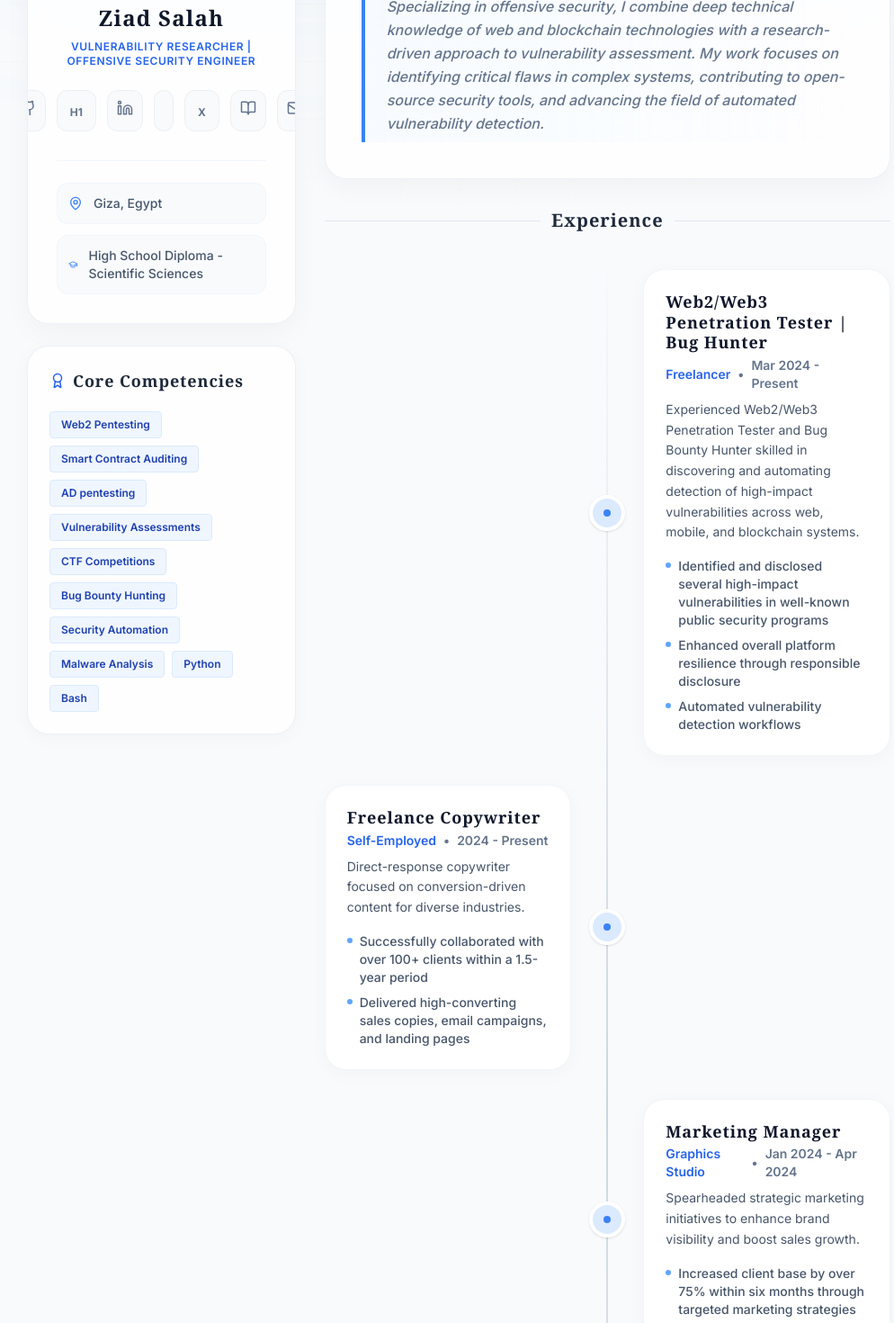
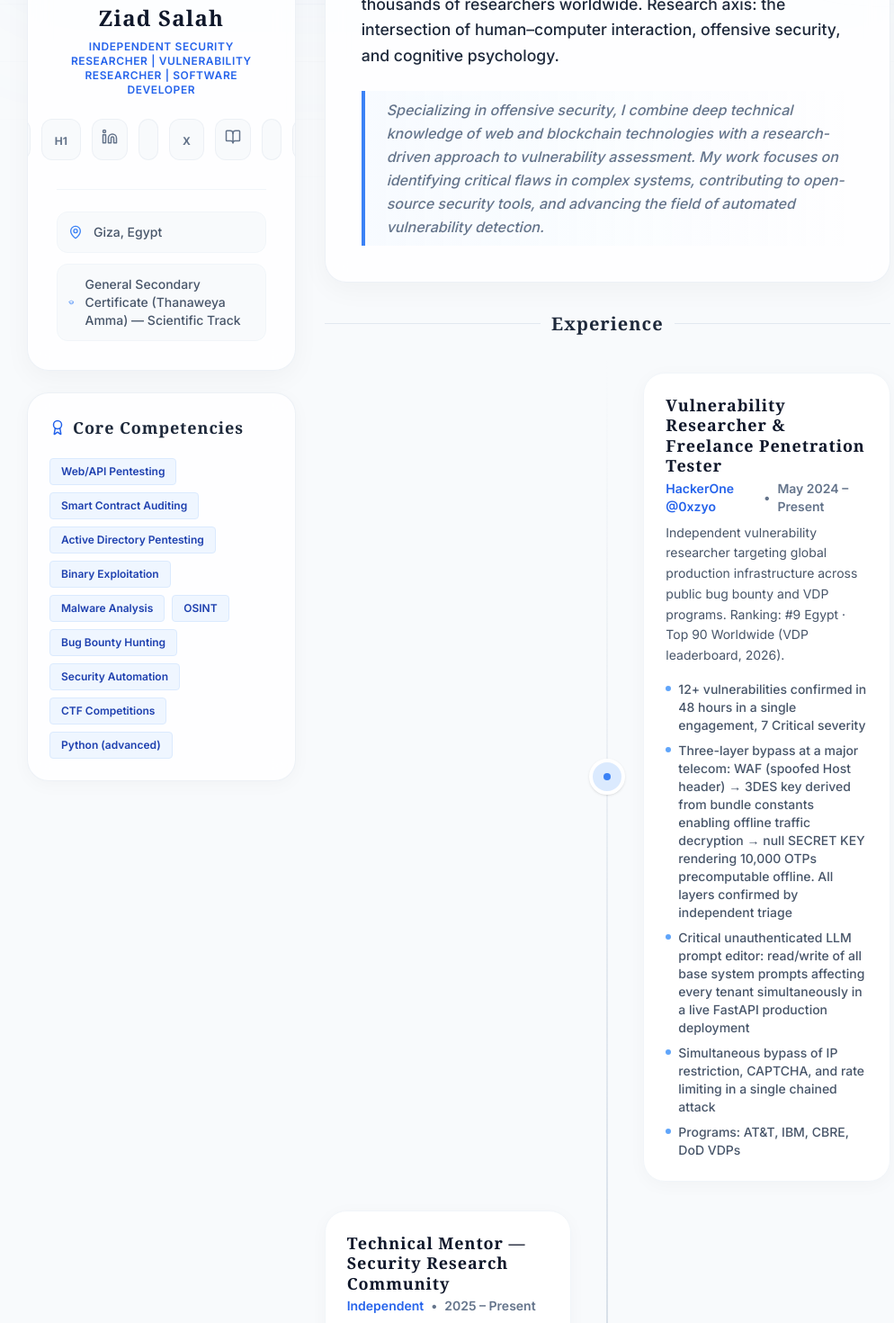
Before and after one commit to Zierax/Ziad-Portfolio, a React (Vite) app: page /academic in a window 1280 px wide. Shown: the part 380-1850 px from the top of the page at 90% size, without its empty margins (130-1124 px from the left). Built offline with nearby package versions, Linux system fonts and the light colour scheme; the HTML template or start-up script is replaced by a standard one.

Commit message:
Revise profile and academic research details
Updated academic research entries, profile data, skills, experience, writeups, projects, education, certifications, awards, athletic stats, and creative work details.

```diff
--- a/src/data/profile.ts
+++ b/src/data/profile.ts
@@ -48,22 +48,35 @@ export interface AcademicResearch {
 
 export const academicResearches: AcademicResearch[] = [
   {
+    title: "PTRR: A Metacognitive Framework for Measuring and Mitigating Automation Bias in AI-Assisted Vulnerability Research",
+    date: "2026",
+    description: "Introduces ABI, CSI, TIIS — three behavioral indices measuring automation bias, grounded in Dual Process Theory and Cognitive Load Theory. Case study: 0→7 critical-severity findings over equivalent 60-hour periods, confirmed by independent programme triage. Active scholarly correspondence with Prof. Gajos (Harvard SEAS) on HLM design; WOOT '27 endorsement from Prof. Bianchi (Purdue). 167 views · 94 downloads (7 days).",
+    journalOrConference: "IEEE AIITA 2026 (Accepted)",
+    doiLink: "https://doi.org/10.5281/zenodo.18873774"
+  },
+  {
     title: "How Non-Living Intelligence Brings Life to Music",
     date: "2026",
-    description: "An exploration into the intersection of artificial intelligence and musical composition, detailing how non-living algorithms can generate lifelike and emotionally resonant music. Keywords: Artificial Intelligence, Music Generation, Algorithmic Composition, Machine Learning",
-    journalOrConference: "Independent Research",
+    description: "Introduces the Delegated Vitality Framework (DVF). Phenomenological study: 10 naive listeners independently assigned structurally convergent kinetic interpretations to an AI-generated score without narrative context. Engages Hanslick, Meyer, Huron, Gadamer. 232 views · 114 downloads (15 days).",
+    journalOrConference: "Preprint — Zenodo, OpenAIRE, Google Scholar",
     pdfLink: "https://github.com/Zierax/Ziad-Portfolio/blob/main/src/assets/researches/How_Non-Living_Intelligence_Brings_Life_to_Music.pdf",
     doiLink: "https://doi.org/10.5281/zenodo.18751159"
+  },
+  {
+    title: "Reverse Correction Assessment Methodology (RCAM): Evaluating Conceptual Understanding Through Elimination-Based Scoring",
+    date: "2026",
+    description: "Proposes a multiple-choice scoring system where students eliminate incorrect options rather than select correct ones, scored via RMS with continuous penalty exponent. Extends Bruno & Dirkzwager (1995). Preliminary data: ~4× reduction in time-to-mastery.",
+    journalOrConference: "Preprint v0.1"
   }
 ];
 
 export const profileData = {
   name: "Ziad Salah",
-  title: "Vulnerability Researcher | Offensive Security Engineer",
+  title: "Independent Security Researcher | Vulnerability Researcher | Software Developer",
   email: "zs.01117875692@gmail.com",
   phone: "+201117875692",
   location: "Giza, Egypt",
-  bio: "Cybersecurity professional specializing in web, API, and smart contract testing, with strong skills in automation and vulnerability research. Passionate about securing the decentralized web and breaking complex systems.",
+  bio: "Independent security researcher and self-directed scholar operating without institutional affiliation. Published academic research indexed on Zenodo, OpenAIRE, and Google Scholar. Discovered critical vulnerabilities in global production infrastructure. Developed open-source security tools adopted by thousands of researchers worldwide. Research axis: the intersection of human–computer interaction, offensive security, and cognitive psychology.",
   avatar: "https://github.com/Zierax.png",
   socials: [
     { platform: "GitHub", url: "https://github.com/Zierax", username: "Zierax" },
@@ -72,95 +85,124 @@ export const profileData = {
     { platform: "TryHackMe", url: "https://tryhackme.com/p/Zierax", username: "Zierax" },
     { platform: "X (Twitter)", url: "https://x.com/Zierax_x", username: "@Zierax_x" },
     { platform: "Medium", url: "https://0xzyo.medium.com", username: "0xzyo" },
+    { platform: "ORCID", url: "https://orcid.org/0009-0002-6813-2416", username: "0009-0002-6813-2416" },
   ]
 };
 
 export const skills = {
   cybersecurity: [
-    "Web2 Pentesting",
+    "Web/API Pentesting",
     "Smart Contract Auditing",
-    "AD pentesting",
-    "Vulnerability Assessments",
-    "CTF Competitions",
+    "Active Directory Pentesting",
+    "Binary Exploitation",
+    "Malware Analysis",
+    "OSINT",
     "Bug Bounty Hunting",
     "Security Automation",
-    "Malware Analysis"
+    "CTF Competitions",
   ],
   tools: [
     "Burp Suite",
-    "OpenVAS",
     "Caido",
+    "nmap",
+    "ffuf",
+    "Arjun",
+    "Shodan",
+    "Censys",
+    "nuclei",
     "Metasploit",
-    "Nmap",
-    "Wireshark",
-    "Solidity Analysis Tools"
+    "YARA",
+    "strace",
   ],
   programming: [
-    "Python",
+    "Python (advanced)",
+    "C/C++",
     "Bash",
+    "JavaScript/TypeScript",
+    "React",
     "Solidity",
-    "Full-Stack Development",
-    "Machine Learning",
-    "TypeScript/JavaScript",
-    "C/C++"
+    "LightGBM",
+    "scikit-learn",
+    "TF-IDF",
+  ],
+  research: [
+    "Dual Process Theory",
+    "Cognitive Load Theory",
+    "Signal Detection Theory",
+    "HLM/LME Modeling",
+    "Framework Development",
+    "Phenomenological Analysis",
   ],
   business: [
     "Marketing",
     "Digital Advertising",
     "Communication",
     "Social Media Management",
-    "Copywriting"
+    "Copywriting",
   ],
 };
 
 export const experience: Experience[] = [
   {
-    title: "Web2/Web3 Penetration Tester | Bug Hunter",
-    company: "Freelancer",
-    period: "Mar 2024 - Present",
-    description: "Experienced Web2/Web3 Penetration Tester and Bug Bounty Hunter skilled in discovering and automating detection of high-impact vulnerabilities across web, mobile, and blockchain systems.",
+    title: "Vulnerability Researcher & Freelance Penetration Tester",
+    company: "HackerOne @0xzyo",
+    period: "May 2024 – Present",
+    description: "Independent vulnerability researcher targeting global production infrastructure across public bug bounty and VDP programs. Ranking: #9 Egypt · Top 90 Worldwide (VDP leaderboard, 2026).",
     achievements: [
-      "Identified and disclosed several high-impact vulnerabilities in well-known public security programs",
-      "Enhanced overall platform resilience through responsible disclosure",
-      "Automated vulnerability detection workflows",
+      "12+ vulnerabilities confirmed in 48 hours in a single engagement, 7 Critical severity",
+      "Three-layer bypass at a major telecom: WAF (spoofed Host header) → 3DES key derived from bundle constants enabling offline traffic decryption → null SECRET KEY rendering 10,000 OTPs precomputable offline. All layers confirmed by independent triage",
+      "Critical unauthenticated LLM prompt editor: read/write of all base system prompts affecting every tenant simultaneously in a live FastAPI production deployment",
+      "Simultaneous bypass of IP restriction, CAPTCHA, and rate limiting in a single chained attack",
+      "Programs: AT&T, IBM, CBRE, DoD VDPs",
     ],
   },
   {
-    title: "Freelance Copywriter",
-    company: "Self-Employed",
-    period: "2024 - Present",
-    description: "Direct-response copywriter focused on conversion-driven content for diverse industries.",
+    title: "Technical Mentor — Security Research Community",
+    company: "Independent",
+    period: "2025 – Present",
+    description: "Providing 1-on-1 guidance to mentees on bug bounty methodology, vulnerability chaining, and recon frameworks. Framing: mutual problem-solving rather than instruction, to preserve intellectual equality.",
     achievements: [
-      "Successfully collaborated with over 100+ clients within a 1.5-year period",
-      "Delivered high-converting sales copies, email campaigns, and landing pages",
+      "Guided Mohammed through AT&T's programme — he independently confirmed 3 High-severity vulnerabilities",
+      "Maintains two free global methodology resources: My-Recon-Methodology and AI-Prompts-for-Hunting",
     ],
   },
   {
     title: "Marketing Manager",
     company: "Graphics Studio",
-    period: "Jan 2024 - Apr 2024",
+    period: "Dec 2023 – May 2024",
     description: "Spearheaded strategic marketing initiatives to enhance brand visibility and boost sales growth.",
     achievements: [
-      "Increased client base by over 75% within six months through targeted marketing strategies",
+      "Increased client base by 75%+ in six months through targeted marketing strategies",
+      "Declined Regional Marketing Manager offer (Saudi Arabia) to remain focused on research",
     ],
   },
   {
     title: "Copywriter",
     company: "A to Z Marketing Agency",
-    period: "Oct 2023 - Jan 2024",
-    description: "Developed comprehensive marketing copy and content strategies for agency clients.",
+    period: "Oct – Dec 2023",
+    description: "High-impact copy across channels; cross-functional campaign collaboration.",
     achievements: [
-      "Managed end-to-end copywriting projects (A to Z) for multiple brand campaigns",
+      "Managed end-to-end copywriting projects for multiple brand campaigns",
       "Collaborated with cross-functional teams for successful project delivery",
     ],
   },
   {
-    title: "Script-Kiddie",
+    title: "Freelance Copywriter / Social Media Manager",
+    company: "Self-Employed",
+    period: "May 2022 – Feb 2023",
+    description: "Content calendars, scheduling via Hootsuite and Buffer, engagement metric analysis.",
+    achievements: [
+      "Delivered content calendars and engagement metric analysis across multiple clients",
+    ],
+  },
+  {
+    title: "First Encounter with Computing & Systems",
     company: "Localhost",
-    period: "Jan 2016 - Jan 2021",
-    description: "Literally a Script Kid, I was 7 in 2016",
+    period: "2015 – 2016 (Age 7)",
+    description: "Bypassed household router parental controls through first-principles reasoning before having a guide or English literacy. Self-assembled a curriculum from Linux, Bash, and Python at age 7–9, without a teacher or course.",
     achievements: [
-      "Explored random hacking scripts from GitHub and learned basic Python and Bash during this time",
+      "Operational mental model of networking, process isolation, and file systems by age nine",
+      "A constitutional refusal to treat any system as a black box — unchanged since",
     ],
   },
 ];
@@ -169,7 +211,7 @@ export const writeups: Writeup[] = [
   {
     title: "6 Hours, 6 Real-World Critical Bugs",
     date: "Feb 2026",
-    description: "A case study in efficient bug hunting: uncovering multiple critical vulnerabilities in a short timeframe.",
+    description: "A case study in efficient bug hunting: uncovering multiple critical vulnerabilities in a short timeframe. 7.7K views · 2.6K reads.",
     image: criticalsImg,
     link: "https://0xzyo.medium.com/6-hours-6-real-world-critical-bugs-a-case-study-in-efficient-bug-hunting-a88c2002abbb",
     tags: ["Bug Bounty", "Critical", "Web Security"]
@@ -177,31 +219,57 @@ export const writeups: Writeup[] = [
   {
     title: "Critical Unauthenticated LLM Prompt Editor",
     date: "Jan 2026",
-    description: "Discovered a critical vulnerability allowing unauthenticated prompt injection and manipulation in AI infrastructure.",
+    description: "Discovered a critical vulnerability allowing unauthenticated prompt injection and manipulation in AI infrastructure. 1.1K views.",
     image: aiAccessImg,
     link: "https://0xzyo.medium.com/how-i-found-a-critical-unauthenticated-llm-prompt-editor-in-ai-infrastructure-bfca98d68e1f",
     tags: ["AI Security", "LLM Injection", "Critical"]
+  },
+  {
+    title: "How I Bypassed IP Restrictions, CAPTCHA, and Rate Limiting in One Shot",
+    date: "2026",
+    description: "Simultaneous bypass of three independent security controls in a single chained attack. 1.5K views.",
+    image: aiAccessImg,
+    link: "https://0xzyo.medium.com",
+    tags: ["Bug Bounty", "WAF Bypass", "CAPTCHA", "Rate Limiting"]
   }
 ];
 
 export const projects: Project[] = [
   {
+    title: "TinyML Malware Detector",
+    date: "2025–2026",
+    description: "Full LightGBM pipeline with TF-IDF + 32 handcrafted behavioral features, 86% real-world accuracy on 7 malware families from a self-curated dataset of 4,000+ Linux ELF binaries detonated in isolated VMs. TinyML C-header pipeline: zero dynamic memory allocation, 95 ns kernel latency (22,898,948× faster than Python CLI), 4.4 KB binary, ROC-AUC 0.9979, FPR 0.53%.",
+    tags: ["Python", "C", "LightGBM", "scikit-learn", "TinyML", "Malware Analysis"],
+    highlights: "22,898,948× faster than Python CLI — runs on microcontrollers",
+    github: "https://github.com/Zierax/TinyML-Malware-LinuxTypes",
+  },
+  {
+    title: "Taskware Manager",
+    date: "2025–Present",
+    description: "Fully offline Linux threat-hunting platform: YARA real-time memory/disk signature matching, ML-based syscall analysis, heuristic evasion and persistence detection, memory dumping for forensics. Offline-by-design — shaped by chronic infrastructure constraints into a deliberate architectural principle.",
+    tags: ["Python", "PyQt6", "YARA", "LightGBM", "strace", "Forensics"],
+    highlights: "Fully offline — zero network dependency by design",
+    github: "https://github.com/Zierax/Taskware-Manager",
+  },
+  {
     title: "Grafana Final Scanner",
-    description: "Comprehensive vulnerability detection tool for Grafana deployments covering 10 CVEs (2018-2025).",
+    date: "2026",
+    description: "First comprehensive open-source scanner covering 10 Grafana CVEs (2018–2025). Adopted by thousands of researchers globally within four days; no equivalent tool existed prior.",
     tags: ["Python", "CVE Scanner", "Grafana", "Security Tool"],
-    highlights: "Detects 10+ CVEs with high precision",
+    highlights: "70 stars · 10 forks · adopted by thousands within 4 days",
     github: "https://github.com/Zierax/Grafana-Final-Scanner",
   },
   {
-    title: "Malware Linux Types Detector (ML)",
-    description: "Behavior-based machine learning malware classifier using syscall sequences.",
-    tags: ["Machine Learning", "Python", "Malware Analysis", "LightGBM"],
-    highlights: "Balanced class weights & rare-class filtering",
-    github: "https://github.com/Zierax/Malware-LinuxTypes-Detector-ML",
+    title: "AdmitGPT",
+    date: "2026",
+    description: "Deterministic client-side admissions engine on transparent logistic regression. Outlier Protocol (Tier 0) for professional-grade achievers; zero-knowledge handler for non-standard educational systems. 100% zero-data architecture.",
+    tags: ["Next.js", "TypeScript", "Tailwind CSS", "Logistic Regression"],
+    highlights: "100% zero-data architecture — fully client-side",
+    github: "https://github.com/Zierax/AdmitGPT",
   },
   {
     title: "HackerHelper",
-    description: "Comprehensive security research toolkit combining mind mapping, AI assistance, and penetration testing utilities.",
+    description: "Full-stack security research workflow platform combining mind mapping, AI assistance, and penetration testing utilities.",
     tags: ["React", "TypeScript", "AI", "Pentesting Workflow"],
     highlights: "AI-assisted workflow optimization",
     github: "https://github.com/Zierax/HackerHelper",
@@ -222,36 +290,41 @@ export const projects: Project[] = [
   },
   {
     title: "My Recon Methodology",
-    description: "Personal, constantly updated reconnaissance methodology and checklist for bug bounty hunting.",
+    description: "Personal, constantly updated reconnaissance methodology and checklist for bug bounty hunting. Free, open-access global resource.",
     tags: ["Methodology", "Recon", "Bug Bounty"],
     github: "https://github.com/Zierax/My-Recon-Methology",
   },
   {
+    title: "AI Prompts for Hunting",
+    description: "Specialized AI prompts designed to assist in vulnerability hunting and security research tasks. Free, open-access global resource.",
+    tags: ["AI", "Prompt Engineering", "Bug Bounty"],
+    github: "https://github.com/Zierax/AI-prompts-for-hunting",
+  },
+  {
     title: "G-dorks",
-    description: "Curated collection of 'harmless' Google dorks for bug hunters.",
+    description: "Curated collection of Google dorks for bug hunters and OSINT researchers.",
     tags: ["Google Dorks", "Recon", "OSINT"],
     github: "https://github.com/Zierax/G-dorks",
   },
-  {
-    title: "AI Prompts for Hunting",
-    description: "Specialized AI prompts designed to assist in vulnerability hunting and security research tasks.",
-    tags: ["AI", "Prompt Engineering", "Bug Bounty"],
-    github: "https://github.com/Zierax/AI-prompts-for-hunting",
-  }
 ];
 
 export const education = {
-  degree: "High School Diploma - Scientific Sciences",
-  period: "Jan 2023 - Jan 2026",
-  institution: "High School",
+  degree: "General Secondary Certificate (Thanaweya Amma) — Scientific Track",
+  period: "2023 – 2026",
+  institution: "Egyptian Public School System, Giza, Egypt",
+  note: "No GPA, no class rank — structurally unavailable.",
+  selfDirected: {
+    title: "Self-Directed Technical & Scholarly Education",
+    period: "2019 – Present",
+    description: "Offensive security, ML pipelines, systems design, cognitive philosophy, literary fiction. Each domain evidenced by public tool releases, indexed publications, or competitive results — not self-assertion. Produced under chronic hardware constraints (2 GB RAM machine), unreliable electricity, zero family background in technology or academia, and no library, laboratory, or faculty access."
+  }
 };
 
 export const certifications = [
   {
-    name: "Google Marketing Certificate",
-    date: "2022",
-    issuer: "Google",
-    note: "Got it when I was 12 years old"
+    name: "CRTP (Certified Red Team Professional)",
+    date: "2026",
+    issuer: "Altered Security",
   },
   {
     name: "CEH (Certified Ethical Hacker)",
@@ -259,22 +332,85 @@ export const certifications = [
     issuer: "Self-Study",
   },
   {
-    name: "eWAPTX",
+    name: "eWAPTx",
     date: "Jan 2024",
     issuer: "Self-Study",
   },
   {
-    name: "CRTP",
-    date: "2026",
-    issuer: "Altered Security",
+    name: "Google Digital Marketing Professional",
+    date: "2021",
+    issuer: "Google",
+    note: "Score: 90% — obtained at age 12"
   },
 ];
 
 export const awards = [
   {
-    title: "1st Place - EYCC CTF",
+    title: "1st Place — EYCC CTF",
     date: "October 2025",
-    description: "First place in Egypt Youth Cybersecurity Championship CTF - the first CTF for high schoolers in Egypt.",
-    issuer: "EYCC",
+    description: "First place in Egypt Youth Cybersecurity Championship — the first high-school-only CTF in Egypt, organized by HackClub Egypt.",
+    issuer: "HackClub Egypt",
+  },
+  {
+    title: "HackerOne VDP — #9 Egypt · Top 90 Worldwide",
+    date: "2026",
+    description: "Ranked #9 in Egypt and Top 90 Worldwide on the HackerOne VDP leaderboard.",
+    issuer: "HackerOne",
+  },
+  {
+    title: "TryHackMe — Top 2% Global",
+    date: "Active",
+    description: "Top 2% globally across Active Directory, Binary Exploitation, Web Security, Forensics, and Cryptography.",
+    issuer: "TryHackMe",
   },
 ];
+
+export const athleticStats = {
+  title: "Powerlifting — Self-Directed Program",
+  period: "Mid-2024 – Present",
+  note: "Twelve consecutive months unbroken (July 2024 – July 2025, zero missed sessions). No coach, no institution.",
+  lifts: [
+    { name: "Deadlift", lbs: 440, kg: 200 },
+    { name: "Squat", lbs: 300, kg: 136 },
+    { name: "Bench Press", lbs: 200, kg: 91 },
+    { name: "Leg Press", lbs: 1100, kg: 499 },
+    { name: "Single-Arm Row", lbs: 200, kg: 91 },
+  ]
+};
+
+export const creativeWork = {
+  music: {
+    identity: "Zy0x",
+    period: "2023 – Present",
+    genres: ["Phonk", "Brazilian Phonk", "Techno", "Classical Opera"],
+    album: "What Heaven Sounded Like Before It Fell",
+    albumNote: "Structural companion to the novel: each phase of the protagonist's transformation arc scored as a distinct compositional movement. Pen name Zy0x is the devil king — a deliberate collapse of author and subject.",
+    study: "AI composition study (2026): 10 naive listeners independently assigned structurally convergent kinetic interpretations to an AI-generated score without narrative context — empirical foundation for the DVF paper.",
+  },
+  novels: [
+    {
+      title: "What Heaven Sounded Like Before It Fell",
+      language: "Arabic",
+      genre: "Philosophical Fantasy",
+      description: "A child born in Hell dismantles cosmic power systems — and is corrupted by the same forces he defeated. Paired chapter-by-chapter with the music discography as a unified project.",
+    },
+    {
+      title: "Zeus — The God Who Was Human",
+      language: "Arabic",
+      genre: "Philosophical Fiction",
+      description: "Systems of oppression require no malice; only forgetting.",
+    },
+    {
+      title: "Drowning in My Brother's Shadow",
+      language: "Arabic",
+      genre: "Psychological Thriller",
+      description: "Unreliable narration, fractured memory, identity dissolution.",
+    },
+    {
+      title: "The Last Night of Rain",
+      language: "Arabic",
+      genre: "Psychological Thriller",
+      description: "Unreliable narration, fractured memory, identity dissolution.",
+    },
+  ]
+};
```
